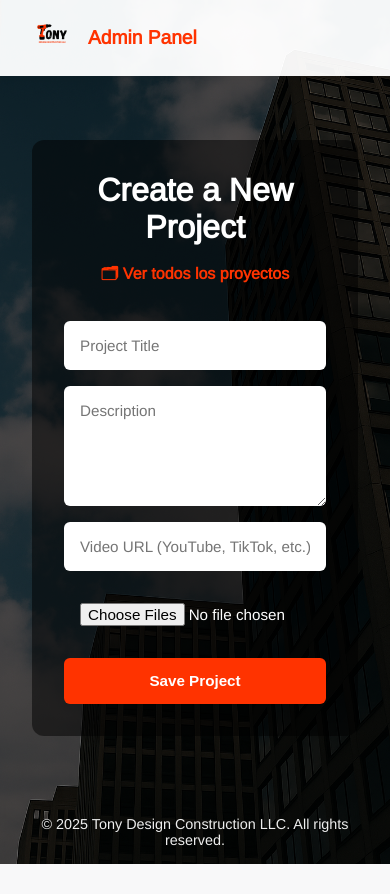
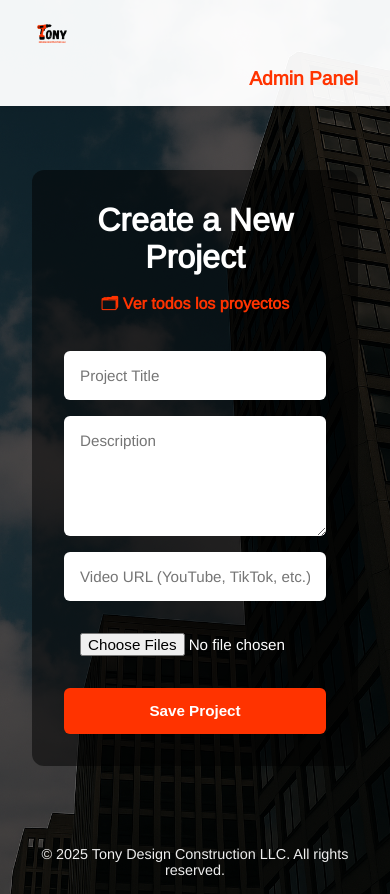
Before and after one commit to EndryMateo/Tony-Construction-BackEnd, a FastAPI app: page /admin in a window 390 px wide. Before the commit the page ends 864 px from the top, so only its background shows below. Run offline with FastAPI, Linux system fonts and the light colour scheme.

```diff
--- a/templates/admin.html
+++ b/templates/admin.html
@@ -61,17 +61,11 @@
         box-shadow: 0 2px 8px rgba(0, 0, 0, 0.05);
       }
 
-      .logo-box {
-        display: flex;
-        align-items: center;
-        gap: 1rem;
-      }
-
       .logo-box img {
         height: 40px;
       }
 
-      .logo-box strong {
+      .admin-title strong {
         font-size: 1.2rem;
         font-weight: 700;
         color: var(--primary-red);
@@ -160,6 +154,16 @@
         .admin-form button {
           font-size: 0.95rem;
         }
+
+        header {
+          flex-direction: column;
+          align-items: flex-start;
+          gap: 0.5rem;
+        }
+
+        .admin-title {
+          align-self: flex-end;
+        }
       }
 
       .footer {
@@ -176,6 +180,8 @@
     <header>
       <div class="logo-box">
         <a href="#"><img src="/static/uploads/logo.png" alt="Tony Logo" /></a>
+      </div>
+      <div class="admin-title">
         <strong>Admin Panel</strong>
       </div>
     </header>
```
